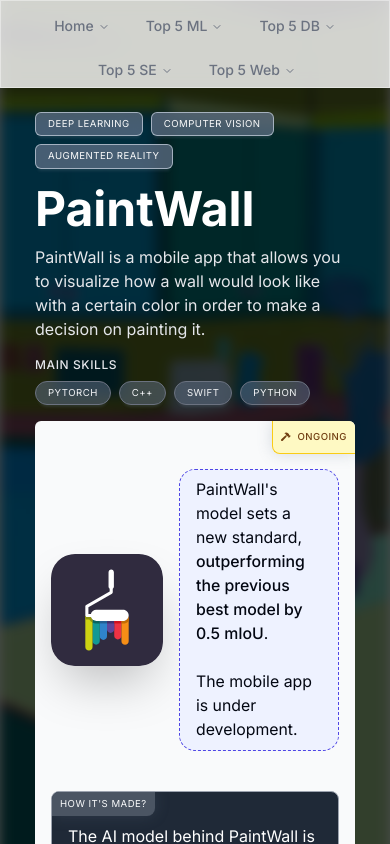
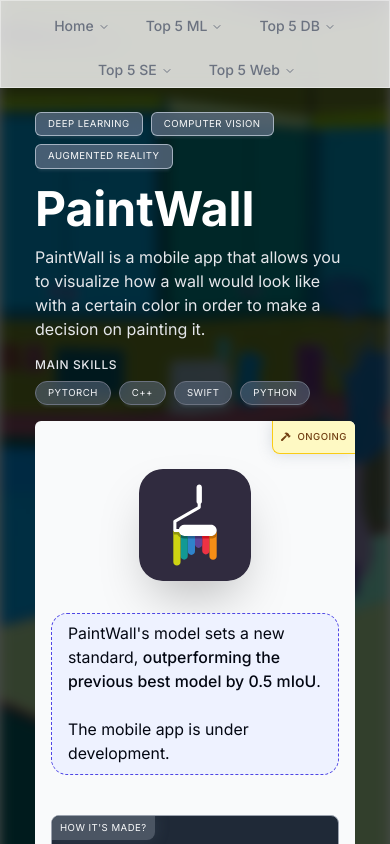
Before and after one commit to aaronespasa/portfolio, a Next.js app: page /work/paintwall in a window 390 px wide. Shown: the top 844 px of the page. Built offline with nearby package versions, Linux system fonts and the light colour scheme.

Commit message:
Improving responsiveness of the paintwall work

```diff
--- a/app/work/paintwall/page.tsx
+++ b/app/work/paintwall/page.tsx
@@ -17,9 +17,9 @@ export default function PaintWall() {
             intro="PaintWall is a mobile app that allows you to visualize how a wall would look like with a certain color in order to make a decision on painting it."
             image={paintwallImg}
         >
-            <div className="w-full flex items-center mb-10 gap-x-4">
+            <div className="w-full flex items-center flex-col sm:flex-row mb-10 gap-x-4">
                 <Image src={project?.imageUrl} alt="PaintWall app icon" width={512} height={512} quality={100} className="w-28 h-28 rounded-3xl shadow-2xl" />
-                <div className="py-2 px-4 rounded-2xl border-dashed border border-indigo-600 bg-indigo-50 text-[0.99rem]">
+                <div className="py-2 px-4 rounded-2xl border-dashed border border-indigo-600 bg-indigo-50 text-[0.99rem] mt-8 sm:mt-0">
                     PaintWall's model sets a new standard, <span className="font-medium">outperforming the previous best model by 0.5 mIoU</span>.<br/><br/>The mobile app is under development.
                 </div>
             </div>
```
